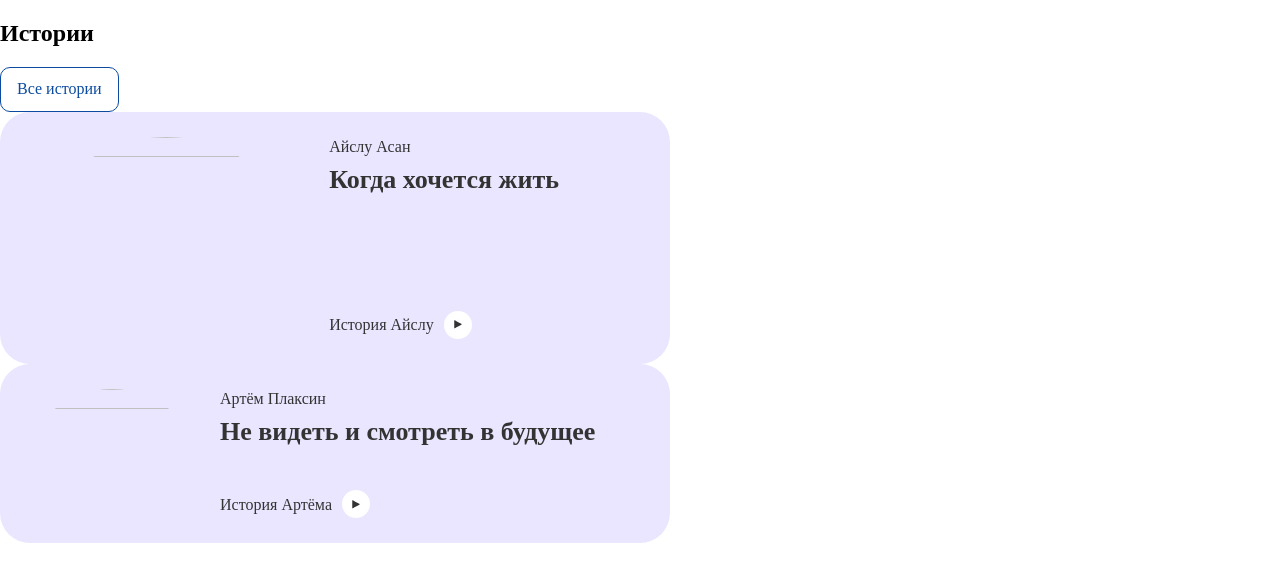
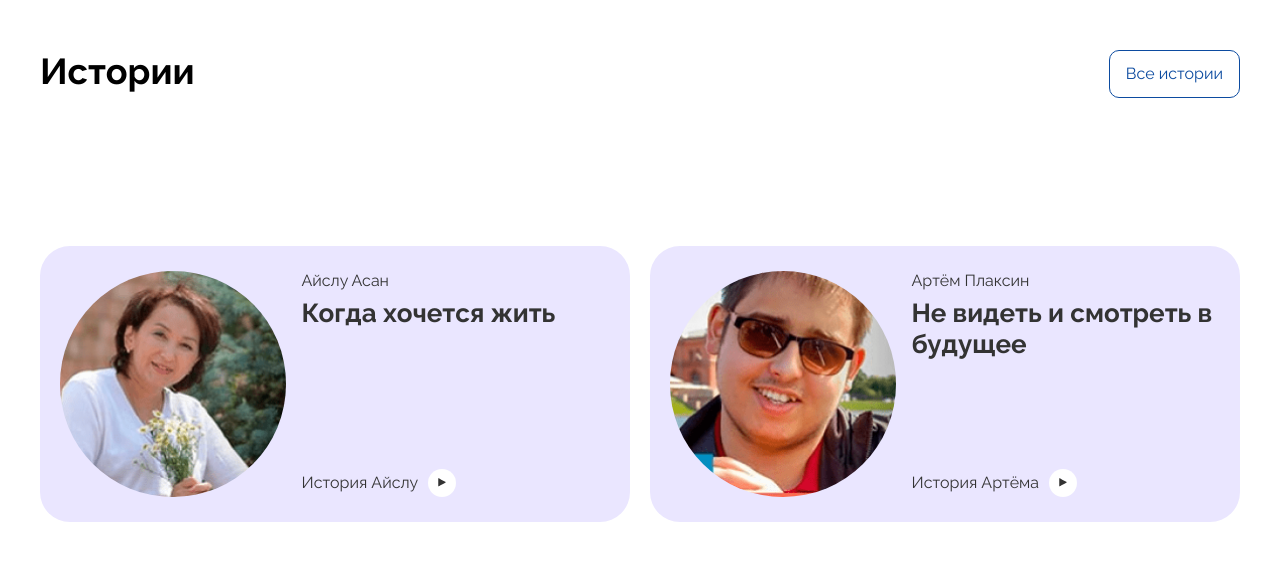
Before and after one commit to sasketeen/Everland-project, a website built with webpack: page src/index.html in a window 1280 px wide. Shown: the top 582 px of the page. Built offline with nearby package versions, Linux system fonts and the light colour scheme.

Commit message:
#26 add styles for oudio stories

```diff
--- a/src/blocks/button/button.scss
+++ b/src/blocks/button/button.scss
@@ -1,4 +1,5 @@
 .button {
+    @include animation(background-color);
     background-color: unset;
     border: none;
     padding: 12px 16px;
@@ -7,7 +8,8 @@
     justify-content: center;
     align-items: center;
     cursor: pointer;
-    @include animation(background-color);
+    grid-area: "button";
+    height: 48px;
 
     &:disabled {
         border: 2px solid $grey-disabled;
--- a/src/blocks/card/__paragraph/card__paragraph.scss
+++ b/src/blocks/card/__paragraph/card__paragraph.scss
@@ -5,7 +5,7 @@
 }
 
 @media screen and (max-width: 768px) {
-  .card__image_type_best-projects {
+  .card__paragraph {
     margin-top: 16px;
   }
 }
--- a/src/blocks/card/__title/_type/card__title_type_histories-small.scss
+++ b/src/blocks/card/__title/_type/card__title_type_histories-small.scss
@@ -1,4 +1,4 @@
-.card__title_type_histories-small{
+.card__title_type_histories-small {
     word-wrap: break-word;
-grid-area: slogan;
+    grid-area: slogan;
 }
--- a/src/blocks/card/_type/card_type_histories-small.scss
+++ b/src/blocks/card/_type/card_type_histories-small.scss
@@ -2,7 +2,7 @@
   max-width: 670px;
   width: 100%;
   display: grid;
-  grid-template-columns: 33.58% fit;
+  grid-template-columns: 1fr 2fr;
   grid-template-rows: min-content 1fr min-content;
   grid-template-areas:
   "avatar name"
@@ -15,16 +15,16 @@
 @media screen and (max-width: 1440px) {
   .card_type_histories-small {
     gap: 16px;
-    grid-template-columns: 35.9% fit;
+    grid-template-columns: 41% 1fr;
    row-gap: 8px;
    padding: 25px 20px;
 
   }
 }
 
-@media screen and (max-width: 768px) {
+@media screen and (max-width: 767px) {
   .card_type_histories-small {
-    grid-template-columns: 26.67% fit;
+    grid-template-columns: 26% 1fr;
     row-gap: 0;
     padding: 16px;
   }
--- /dev/null
+++ b/src/blocks/stories/__audio/stories__audio.scss
@@ -0,0 +1,12 @@
+.stories__audio {
+    grid-area: audio;
+    display: flex;
+    gap: 20px;
+}
+
+@media screen and (max-width: 767px) {
+    .stories__audio {
+      flex-direction: column;
+      gap: 16px;
+    }
+  }
--- /dev/null
+++ b/src/blocks/stories/__text/stories__text.scss
@@ -0,0 +1,3 @@
+.stories__text {
+    grid-area: text;
+}
--- /dev/null
+++ b/src/blocks/stories/__title/stories__title.scss
@@ -0,0 +1,5 @@
+.stories__title {
+    @include h2();
+    margin: 0;
+    grid-area: title;
+}
--- /dev/null
+++ b/src/blocks/stories/stories.scss
@@ -0,0 +1,11 @@
+.stories {
+    font-family: $base-font-family;
+  display: grid;
+  grid-template-columns: 1fr max-content;
+  grid-template-rows: 1fr 1fr;
+  grid-template-areas:
+  "title button"
+  "text text"
+  "audio audio";
+  gap: 50px 20px;
+}
--- a/src/index.html
+++ b/src/index.html
@@ -43,30 +43,30 @@
         <!-- Second Slider Code -->
       </section>
 
-      <section class="stories">
-        <h2>Истории</h2>
+      <section class="stories section-container">
+        <h2 class="stories__title">Истории</h2>
         <button class="button button_secondary">Все истории</button>
         <div class="stories__text"></div>
         <div class="stories__audio">
 
           <div class="card card_type_histories-small">
             <img class="card__avatar"
-              src="https://avatars.mds.yandex.net/get-lpc/1220100/b8affdb9-1286-4aa0-ab97-9c629959b12f/orig" />
+              src="<%=require('/src/images/storiesPhoto3.png')%>" />
             <p class="card__paragraph card__paragraph_type_histories-small">
               Айслу Асан
             </p>
             <h2 class="card__title card__title_type_histories-small">Когда хочется жить</h2>
-            <span class="card__audio">История Айслу<button class="card__audio-button"></button></span>
+            <span class="card__audio">История&nbsp;Айслу<button class="card__audio-button"></button></span>
           </div>
 
           <div class="card card_type_histories-small">
             <img class="card__avatar"
-              src="https://avatars.mds.yandex.net/get-lpc/1220100/b8affdb9-1286-4aa0-ab97-9c629959b12f/orig" />
+              src="<%=require('/src/images/storiesPhoto4.png')%>" />
             <p class="card__paragraph card__paragraph_type_histories-small">
               Артём Плаксин
             </p>
             <h2 class="card__title card__title_type_histories-small">Не видеть и смотреть в будущее</h2>
-            <span class="card__audio">История Артёма<button class="card__audio-button"></button></span>
+            <span class="card__audio">История&nbsp;Артёма<button class="card__audio-button"></button></span>
           </div>
         </div>
       </section>
--- a/src/pages/index.scss
+++ b/src/pages/index.scss
@@ -89,3 +89,8 @@
 @import "../blocks/card/__quote-img/card__quote-img.scss";
 @import "../blocks/card/__paragraph/_type/card__paragraph_type_histories-large.scss";
 @import "../blocks/card/__audio-button/card__audio-button.scss";
+
+@import "../blocks/stories/stories.scss";
+@import "../blocks/stories/__title/stories__title.scss";
+@import "../blocks/stories/__text/stories__text.scss";
+@import "../blocks/stories/__audio/stories__audio.scss";
```
